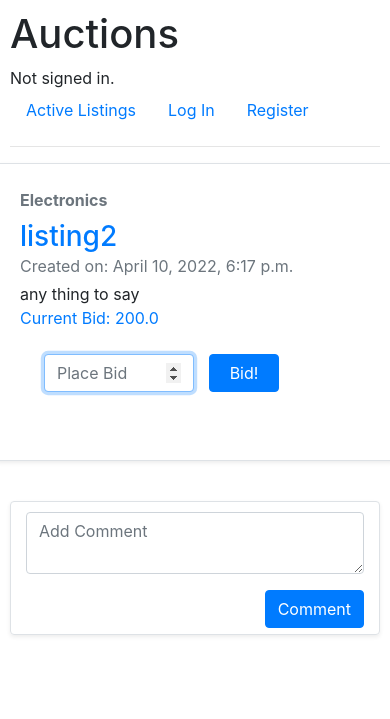
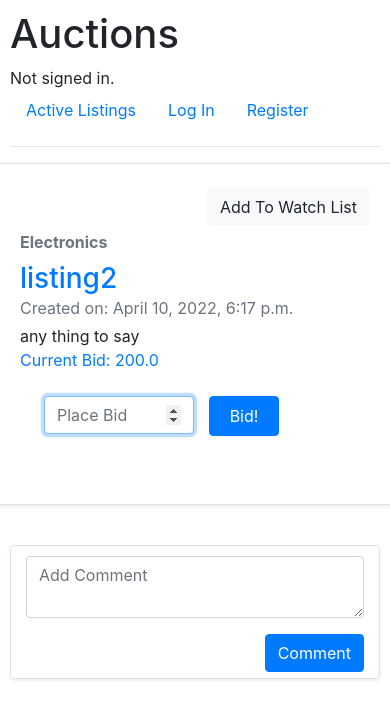
Before and after one commit to alialatabi/commerce, a Django app: page /Listing/2 in a window 390 px wide. Shown: the top 719 px of the page. Run offline with Django 3.2, Linux system fonts and the light colour scheme; data comes from the database, SQL or seed files in the repository; both versions use the stored data as it was after the commit; some libraries are stand-ins or nearby versions.

Commit message:
Completed the whatchlist page and finished the project

```diff
--- a/auctions/models.py
+++ b/auctions/models.py
@@ -54,3 +54,6 @@ class Comment(models.Model):
 class Watch(models.Model):
     listing = models.ForeignKey(Listing, on_delete=models.CASCADE, related_name="watch")
     user = models.ForeignKey(User, on_delete=models.CASCADE, related_name="watch")
+
+    def __str__(self):
+        return f"{self.listing.title} || {self.user.username}"
--- a/auctions/templates/auctions/listing.html
+++ b/auctions/templates/auctions/listing.html
@@ -15,6 +15,18 @@
 
                 </div>
                 <div class="col p-4 d-flex flex-column position-static">
+                    {% if is_watched %}
+                        <div class="form-group">
+                            <input class="btn mb-1 btn-danger float-right" type="submit" value="Remove From Watch List">
+                        </div>
+                    {% else %}
+                        <form action="{% url 'watch' listing.id %}" method="post">
+                            {% csrf_token %}
+                            <div class="form-group">
+                                <input class="btn mb-1 btn-light float-right" type="submit" value="Add To Watch List">
+                            </div>
+                        </form>
+                    {% endif %}
                     <strong class="d-inline-block mb-2 text-muted">{{ listing.category }}</strong>
                     <h3 class="mb-0 text-primary">{{ listing }}</h3>
                     <div class="mb-1 text-muted">Created on: {{ listing.date }}</div>
@@ -31,7 +43,7 @@
                             <input autofocus class="form-control" style="width: 150px" step="0.01" type="number"
                                    name="bid_price"
                                    placeholder="Place Bid">
-                            <input autofocus class="btn mb-1 btn-primary" style="width: 70px; margin-left: 15px"
+                            <input autofocus class="btn mb-1 btn-primary" style="width: 70px; height: 40px; margin-left: 15px"
                                    type="submit" value="Bid!">
                         </form>
                         {% if listing.is_closed == True %}
@@ -79,7 +91,7 @@
                                   placeholder="Add Comment"></textarea>
                     </div>
                     <div class="form-group">
-                    <input class="btn mb-1 btn-primary float-right" type="submit" value="Comment">
+                        <input class="btn mb-1 btn-primary float-right" type="submit" value="Comment">
                     </div>
                 </form>
                 {% for comment in comments %}
--- a/auctions/urls.py
+++ b/auctions/urls.py
@@ -8,6 +8,8 @@ urlpatterns = [
     path("Listing/<int:l_id>", views.show, name="show"),
     path("Listings/<int:cat_id>", views.cat_listings, name="cat_listings"),
     path("category", views.category, name="category"),
+    # path("watch/<int:w_id>", views.del_watch, name="del_watch"),
+    path("watch/<int:l_id>", views.watch, name="watch"),
     path("watchlist", views.watchlist, name="watchlist"),
     path("create", views.create, name="create"),
     path("", views.index, name="index"),
--- a/auctions/views.py
+++ b/auctions/views.py
@@ -76,13 +76,6 @@ def category(request):
 
 
 @login_required
-def watchlist(request):
-    return render(request, "auctions/watchlist.html", {
-        "watches": Watch.objects.all()
-    })
-
-
-@login_required
 def create(request):
     if request.method == "POST":
         title = request.POST.get('title')
@@ -102,6 +95,7 @@ def create(request):
 
 
 def show(request, l_id):
+    is_watched = None
     listing = Listing.objects.get(id=l_id)
     bids = Bid.objects.filter(listing=listing)
     user = request.user
@@ -139,6 +133,7 @@ def show(request, l_id):
                         err = "Your bid is smaller than the starting price"
             else:
                 err = "You Can't bid on your own Listing"
+            is_watched = Watch.objects.filter(listing=l_id, user=user)
         else:
             return HttpResponseRedirect(reverse('login'))
 
@@ -151,6 +146,7 @@ def show(request, l_id):
         "my_listing": my_listing,
         "current_user": user,
         "comments": comments,
+        "is_watched": is_watched,
     })
 
 
@@ -177,4 +173,37 @@ def comment(request, l_id):
             listing = Listing.objects.get(id=l_id)
             comment = request.POST.get('comment')
             Comment.objects.create(listing=listing, user=request.user, comment=comment)
-    return HttpResponseRedirect(reverse('show', args=(l_id,)))
+            return HttpResponseRedirect(reverse('show', args=(l_id,)))
+    else:
+        return HttpResponseRedirect(reverse('login'))
+
+
+def watch(request, l_id):
+    if not request.user.is_anonymous:
+        if request.POST:
+            listing = Listing.objects.get(id=l_id)
+            Watch.objects.create(listing=listing, user=request.user)
+            return HttpResponseRedirect(reverse('show', args=(l_id,)))
+    else:
+        return HttpResponseRedirect(reverse('login'))
+
+
+@login_required
+def watchlist(request):
+    watches = Watch.objects.filter(user=request.user)
+    return render(request, "auctions/watchlist.html", {
+        "watches": watches
+    })
+
+
+# def del_watch(request, w_id):
+#     global l_id
+#     if not request.user.is_anonymous:
+#         if request.POST:
+#             watched_listing = Watch.objects.get(id=w_id)
+#             l_id = watched_listing.listing.id
+#             watched_listing.delete()
+#             watched_listing.save()
+#         return HttpResponseRedirect(reverse('show', args=(l_id,)))
+#     else:
+#         return HttpResponseRedirect(reverse('login'))
```
Also changed, not shown: auctions/templates/auctions/watchlist.html (+8 -1 lines), db.sqlite3.
